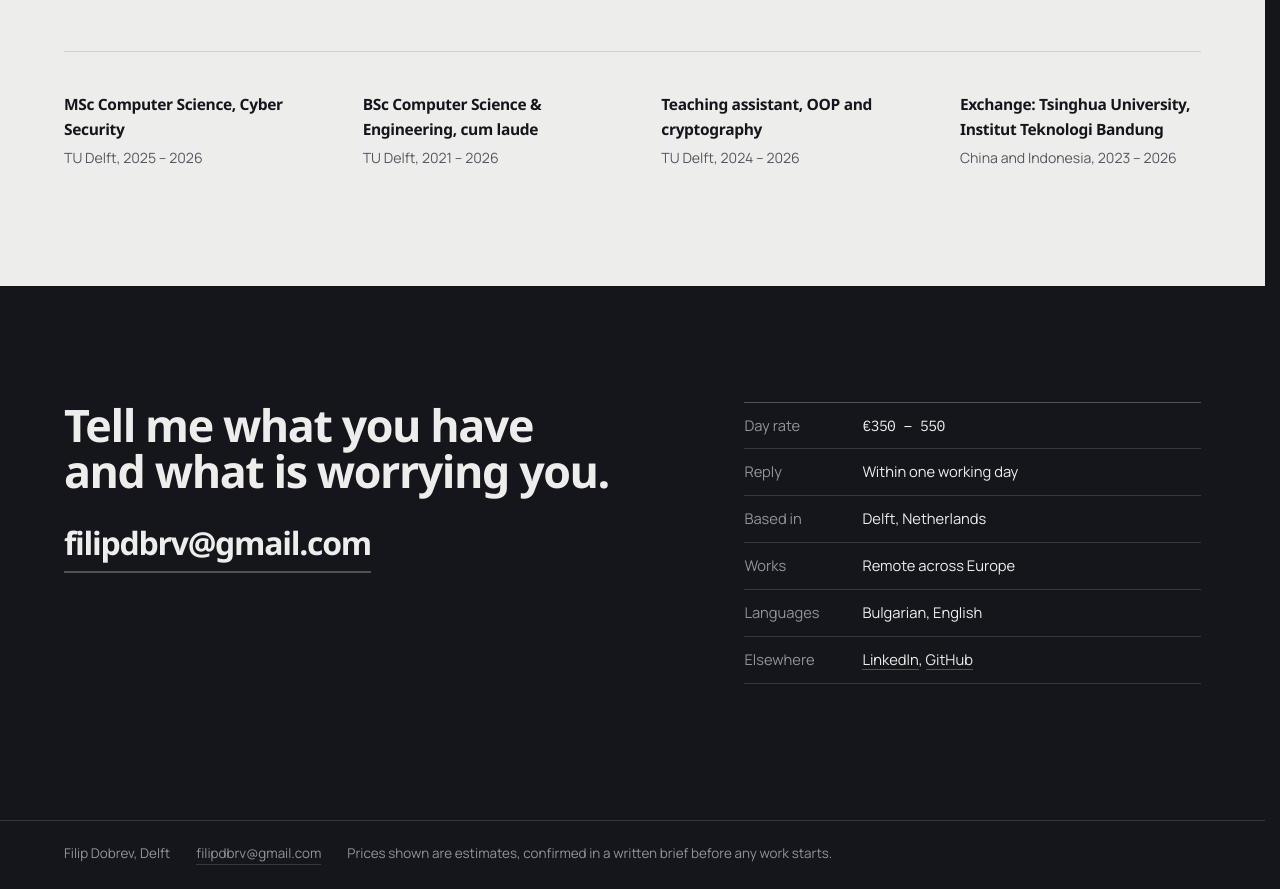
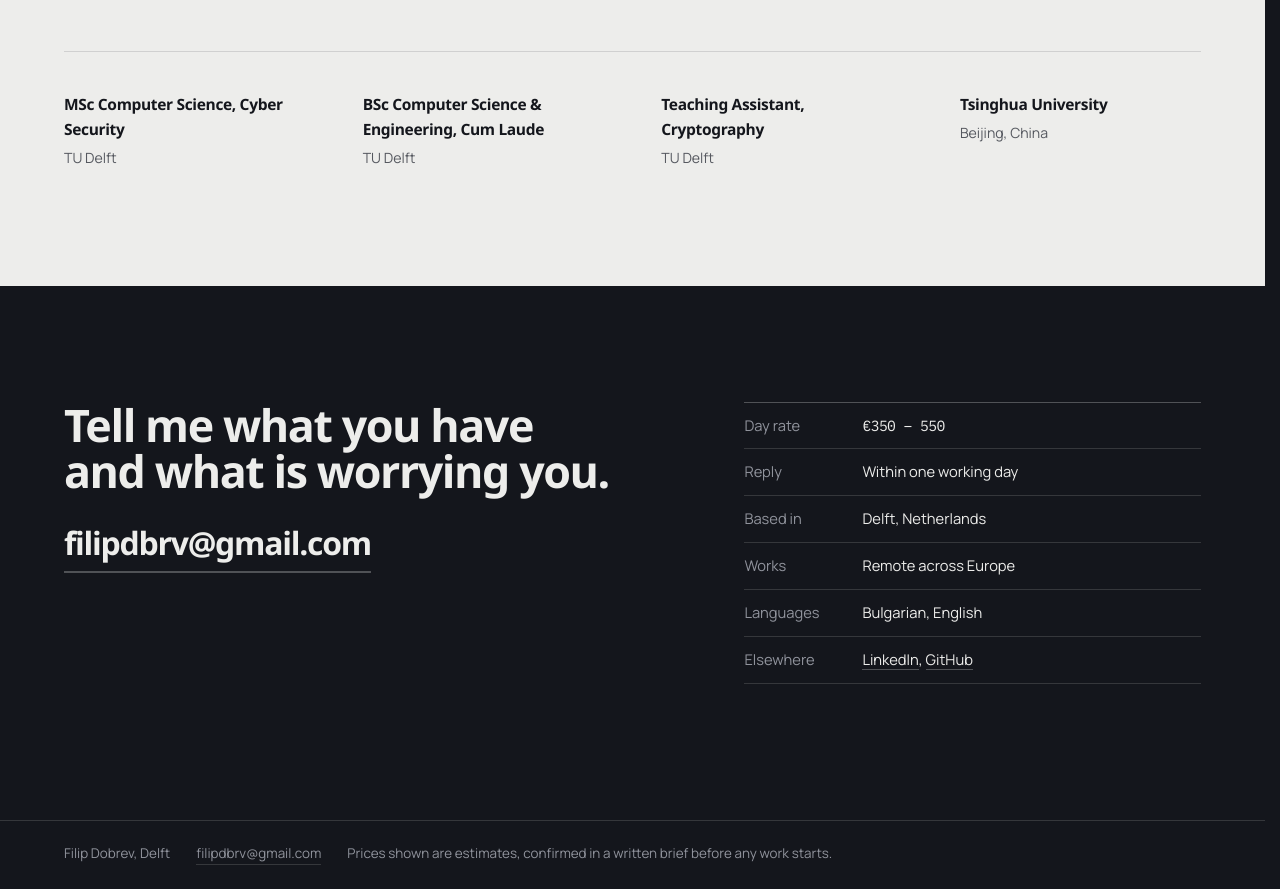
Before and after one commit to FilipDobrev/FilipDobrev.github.io, a plain HTML site: page index.html in a window 1280 px wide. Shown: the part 8249-9138 px from the top of the page. Drawn offline with nearby package versions, Linux system fonts and the light colour scheme; a web font is replaced by a local one.

Commit message:
Trim the credentials list
Drop the year ranges, reduce the exchange row to Tsinghua University,
narrow the teaching assistant row to cryptography, and capitalise
Cum Laude and Teaching Assistant.

```diff
--- a/index.html
+++ b/index.html
@@ -843,10 +843,10 @@ h1,h2,[id]{scroll-margin-top:calc(var(--nav-h) + 22px)}
         </article>
       </div>
       <div class="creds">
-        <div class="cred rise"><b>MSc Computer Science, Cyber Security</b><span>TU&nbsp;Delft, 2025 &ndash; 2026</span></div>
-        <div class="cred rise"><b>BSc Computer Science &amp; Engineering, cum laude</b><span>TU&nbsp;Delft, 2021 &ndash; 2026</span></div>
-        <div class="cred rise"><b>Teaching assistant, OOP and cryptography</b><span>TU&nbsp;Delft, 2024 &ndash; 2026</span></div>
-        <div class="cred rise"><b>Exchange: Tsinghua University, Institut Teknologi Bandung</b><span>China and Indonesia, 2023 &ndash; 2026</span></div>
+        <div class="cred rise"><b>MSc Computer Science, Cyber Security</b><span>TU&nbsp;Delft</span></div>
+        <div class="cred rise"><b>BSc Computer Science &amp; Engineering, Cum Laude</b><span>TU&nbsp;Delft</span></div>
+        <div class="cred rise"><b>Teaching Assistant, Cryptography</b><span>TU&nbsp;Delft</span></div>
+        <div class="cred rise"><b>Tsinghua University</b><span>Beijing, China</span></div>
       </div>
     </div>
   </section>
```
